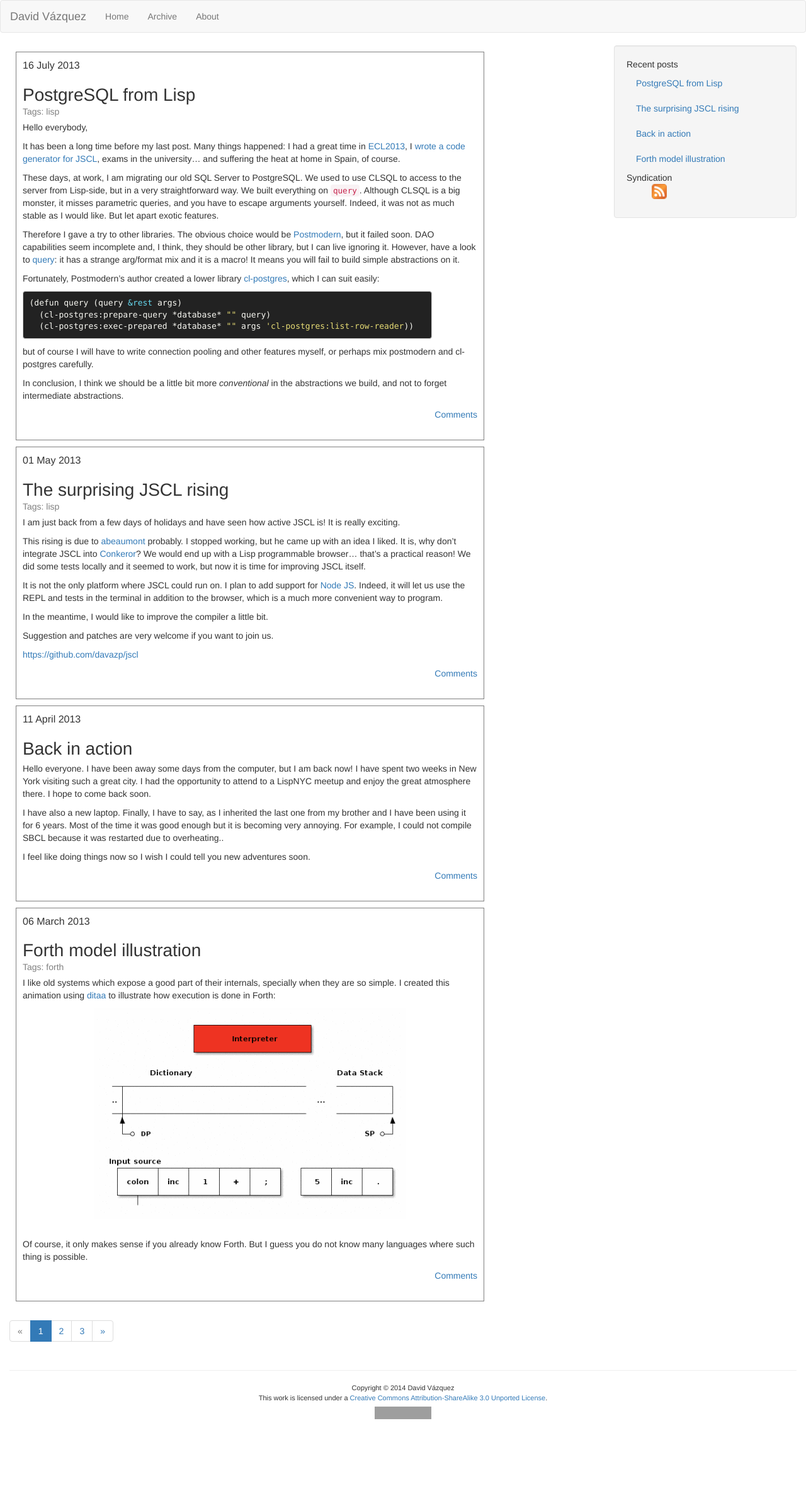
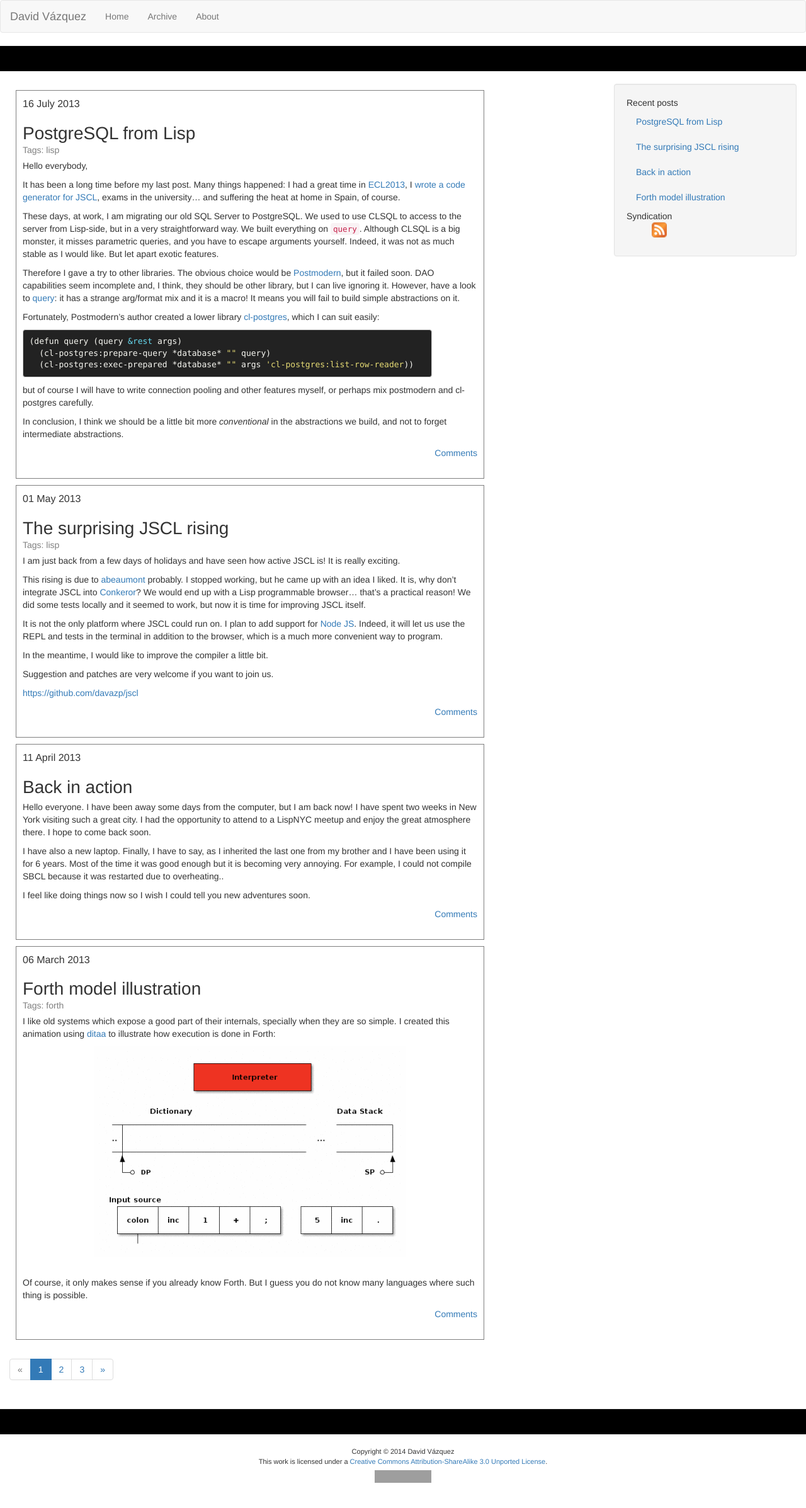
Before and after one commit to davazp/davazp.github.io, a Jekyll site: the page built from index.html, in a window 1280 px wide. Shown: the whole page at 63% size. Built offline with Jekyll 4.4.1, drawn with Linux system fonts in a browser that asks for light colours; nearby versions of some CDN libraries; Markdown is read by kramdown in place of the engine named in the settings; the list of posts is cut into pages by our own code; comment, search, counter and statistics services are not loaded; before the commit the page ends 2293 px from its top, so only the background shows below that; grey boxes are pictures that could not be loaded.

Commit message:
Wide hr separator

```diff
--- a/_includes/footer.html
+++ b/_includes/footer.html
@@ -1,5 +1,6 @@
+<hr class="blockseparator">
+
 <div class="license text-center">
-  <hr>
   Copyright &copy; 2014 David Vázquez<br />
   This work is licensed under a <a rel="license"
   href="http://creativecommons.org/licenses/by-sa/3.0/deed.en_US">Creative
--- a/_includes/navbar.html
+++ b/_includes/navbar.html
@@ -23,3 +23,5 @@
 
   </div><!-- /.container-fluid -->
 </nav>
+
+<hr class="blockseparator">
--- a/_layouts/default.html
+++ b/_layouts/default.html
@@ -8,8 +8,8 @@
         <div class="col-md-9">{{ content }}</div>
         <div class="col-md-3">{% include sidebar.html %}</div>
       </div>
-      {% include footer.html %}
     </div>
+    {% include footer.html %}
     {% include footscripts.html %}
   </body>
 </html>
--- a/_layouts/post.html
+++ b/_layouts/post.html
@@ -40,9 +40,9 @@
           {% include sidebar.html %}
         </div>
       </div>
+    </div>
 
-      {% include footer.html %}
-    </div>
+    {% include footer.html %}
 
     {% include footscripts.html %}
   </body>
--- a/css/custom.css
+++ b/css/custom.css
@@ -75,3 +75,9 @@ h3 { margin-bottom: 0px; font-size: 140%; }
     white-space: nowrap;
     text-overflow: ellipsis;
 }
+
+.blockseparator {
+    width: 100%;
+    height: 40px;
+    background: black;
+}
```
